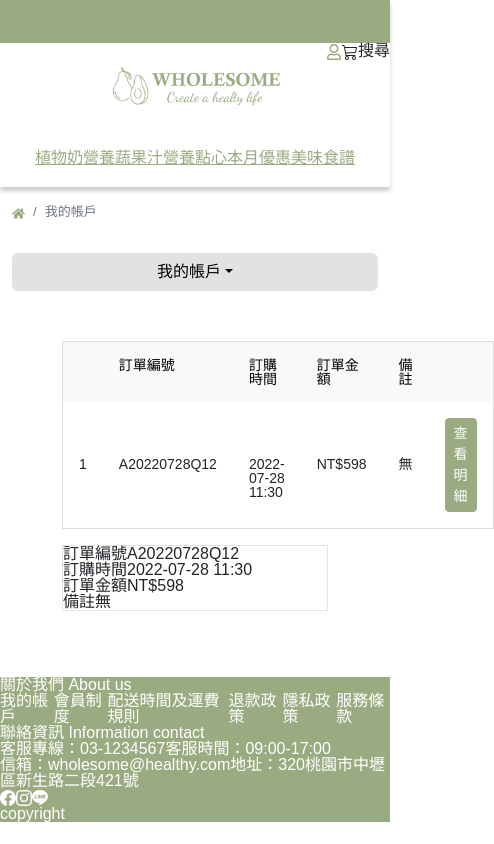
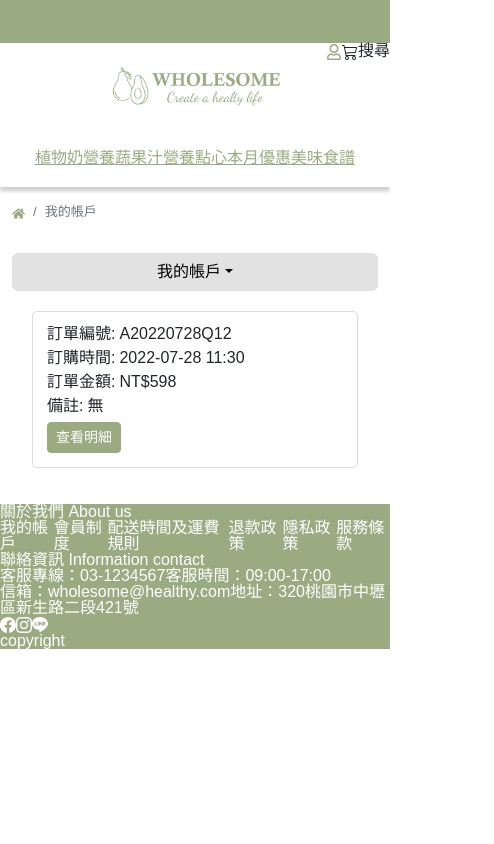
Before and after one commit to henry4682/wholesome-project, a React (Create React App) app: page /account/orders in a window 390 px wide. Shown: the whole page, 494 px wide, since content can reach past the window. Built offline with nearby package versions, Linux system fonts and the light colour scheme.

Commit message:
update RWD

```diff
--- a/src/pages/Account/AccountOrderDetail/index.js
+++ b/src/pages/Account/AccountOrderDetail/index.js
@@ -70,34 +70,79 @@ function AccountOrderDetail() {
                 </ul>
               </td>
             </tr>
+            <tr>
+              <td colSpan={5}>
+                <div className="account_order_detail-total d-flex justify-content-end text-primary">
+                  <div>總金額:</div>
+                  <div>
+                    NT$<span>1696</span>
+                  </div>
+                </div>
+              </td>
+            </tr>
           </tbody>
         </table>
-        {/* <ul className="account_order_detail-price">
-          <li className="d-flex justify-content-end">
-            <div>商品總計:</div>
-            <div>NT$1596</div>
-          </li>
-          <li className="d-flex justify-content-end">
-            <div>優惠券折抵</div>
-            <div>
-              (<span>會員註冊購物金</span>):-NT$100
+        {/* mobile */}
+        <ul className="account_order_detail-mobile ">
+          <li className="border-bottom d-flex p-2">
+            <img
+              src="https://cdn.cybassets.com/media/W1siZiIsIjEzODUwL3Byb2R1Y3RzLzMxOTUxMTA1LzE2MDM0MzQ5NTNfZjFlNjEwOTcxYzcwMWZkMmM3MjEucG5nIl0sWyJwIiwidGh1bWIiLCI2MDB4NjAwIl1d.png?sha=a134d4f53b04b833"
+              alt="apple juice"
+            />
+            <div className="ms-1">
+              <div className="mb-1">
+                商品名稱:<span>Voelkel黑棗汁</span>
+              </div>
+              <div className="mb-1">
+                商品價格:<span>NT$399</span>
+              </div>
+              <div className="mb-1">
+                商品數量:<span>2</span>
+              </div>
+              <div className="mb-1">
+                小計:<span>NT$798</span>
+              </div>
             </div>
           </li>
-          <li className="d-flex justify-content-end">
-            <div>付款方式:</div>
-            <div>貨到付款</div>
+          <li className="border-bottom d-flex p-2">
+            <img
+              src="https://cdn.cybassets.com/media/W1siZiIsIjEzODUwL3Byb2R1Y3RzLzMxOTUxMTA1LzE2MDM0MzQ5NTNfZjFlNjEwOTcxYzcwMWZkMmM3MjEucG5nIl0sWyJwIiwidGh1bWIiLCI2MDB4NjAwIl1d.png?sha=a134d4f53b04b833"
+              alt="apple juice"
+            />
+            <div className="ms-1">
+              <div className="mb-1">
+                商品名稱:<span>Voelkel黑棗汁</span>
+              </div>
+              <div className="mb-1">
+                商品價格:<span>NT$399</span>
+              </div>
+              <div className="mb-1">
+                商品數量:<span>2</span>
+              </div>
+              <div className="mb-1">
+                小計:<span>NT$798</span>
+              </div>
+            </div>
           </li>
-          <li className="d-flex justify-content-end">
-            <div>運費:</div>
-            <div>NT$0</div>
+
+          <li className="p-2 text-end">
+            <div>
+              商品總計:<span>NT$1596</span>
+            </div>
+            <div>
+              優惠券折抵(<span>會員註冊購物金</span>):-NT$100
+            </div>
+            <div>
+              付款方式:<span>貨到付款</span>
+            </div>
+            <div>
+              運費:<span>NT$0</span>
+            </div>
+            <div>
+              總金額:NT$<span>1696</span>
+            </div>
           </li>
-        </ul> */}
-        <div className="account_order_detail-total d-flex justify-content-end text-primary">
-          <div>總金額:</div>
-          <div>
-            NT$<span>1696</span>
-          </div>
-        </div>
+        </ul>
       </div>
     </>
   );
--- a/src/pages/Account/AccountOrderDetail/index.scss
+++ b/src/pages/Account/AccountOrderDetail/index.scss
@@ -8,9 +8,14 @@
     border: 1px solid #dddddd;
     font-size: 14px;
   }
+  &-mobile {
+    display: none;
+    border: 1px solid #dddddd;
+    padding: 10px;
+    border-radius: 5px;
+  }
   &-price {
     font-size: 14px;
-    padding: 5px 0px;
 
     li {
       padding: 2px 0;
@@ -18,9 +23,26 @@
   }
   &-total {
     font-size: 20px;
-    padding: 10px 15px;
   }
   img {
     width: 80px;
   }
 }
+
+@media screen and (max-width: 992px) {
+  .account_order_detail {
+    padding: 35px;
+    &-table {
+      display: none;
+    }
+    &-mobile {
+      display: block;
+    }
+  }
+}
+
+@media screen and (max-width: 768px) {
+  .account_order_detail {
+    padding: 20px;
+  }
+}
--- a/src/pages/Account/AccountOrders/index.js
+++ b/src/pages/Account/AccountOrders/index.js
@@ -35,22 +35,27 @@ function AccountOrders() {
           </tbody>
         </table>
         {/* mobile */}
-        <ul className="border border-secondary">
-          <li className="d-flex">
-            <div>訂單編號</div>
-            <div>A20220728Q12</div>
+        <ul className="account_orders-mobile">
+          <li className="d-flex p-1">
+            <div>訂單編號:</div>
+            <div className="ms-1">A20220728Q12</div>
           </li>
-          <li className="d-flex">
-            <div>訂購時間</div>
-            <div>2022-07-28 11:30</div>
+          <li className="d-flex p-1">
+            <div>訂購時間:</div>
+            <div className="ms-1">2022-07-28 11:30</div>
           </li>
-          <li className="d-flex">
-            <div>訂單金額</div>
-            <div>NT$598</div>
+          <li className="d-flex p-1">
+            <div>訂單金額:</div>
+            <div className="ms-1">NT$598</div>
           </li>
-          <li className="d-flex">
-            <div>備註</div>
-            <div>無</div>
+          <li className="d-flex p-1">
+            <div>備註:</div>
+            <div className="ms-1">無</div>
+          </li>
+          <li className="d-flex p-1">
+            <Link to=":orderId" className="btn btn-primary btn-sm text-white">
+              查看明細
+            </Link>
           </li>
         </ul>
       </div>
--- a/src/pages/Account/AccountOrders/index.scss
+++ b/src/pages/Account/AccountOrders/index.scss
@@ -4,4 +4,28 @@
     border: 1px solid #dddddd;
     font-size: 14px;
   }
+  &-mobile {
+    display: none;
+    border: 1px solid #dddddd;
+    padding: 10px;
+    border-radius: 5px;
+  }
 }
+
+@media screen and (max-width: 992px) {
+  .account_orders {
+    padding: 35px;
+    &-table {
+      display: none;
+    }
+    &-mobile {
+      display: block;
+    }
+  }
+}
+
+@media screen and (max-width: 768px) {
+  .account_orders {
+    padding: 20px;
+  }
+}
```
